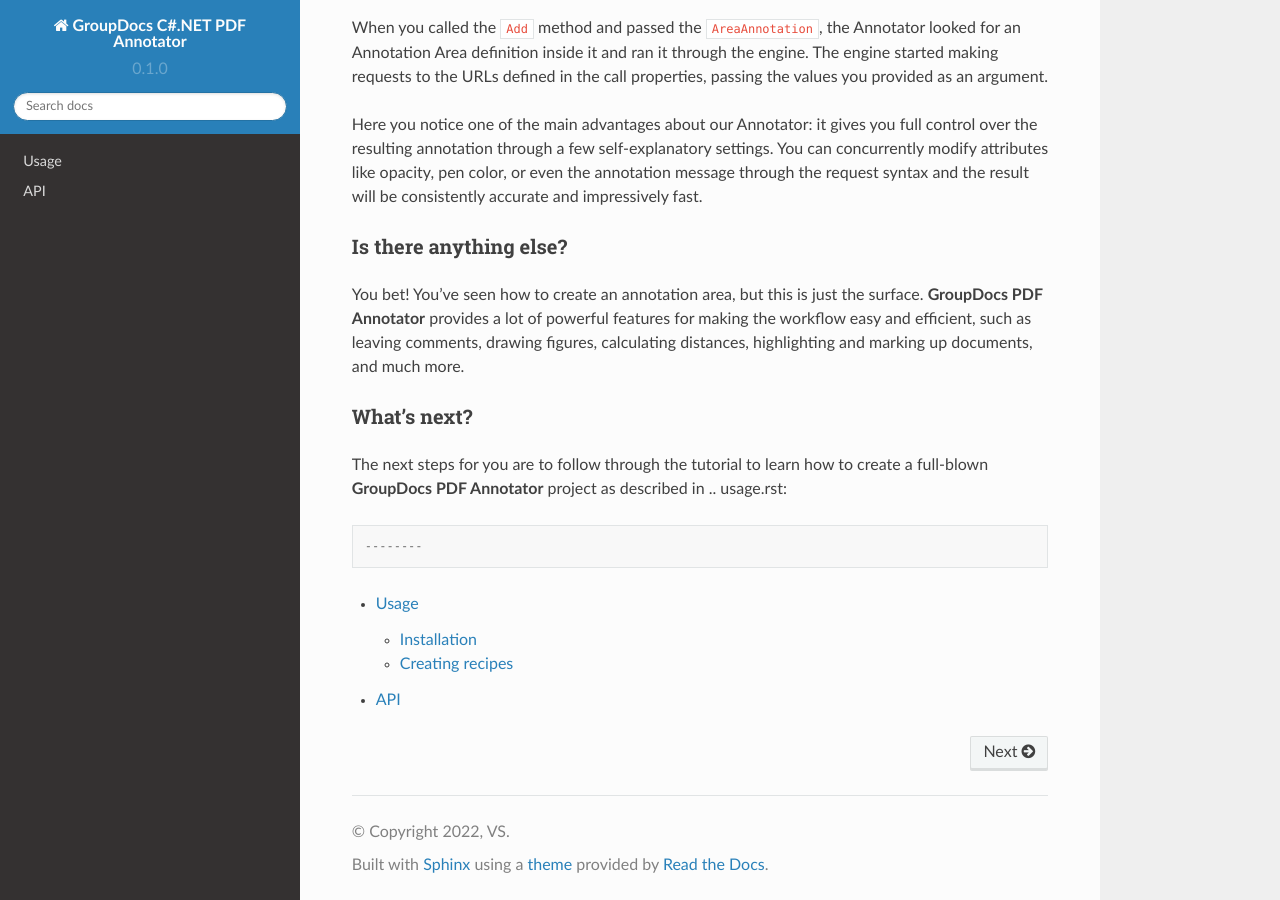
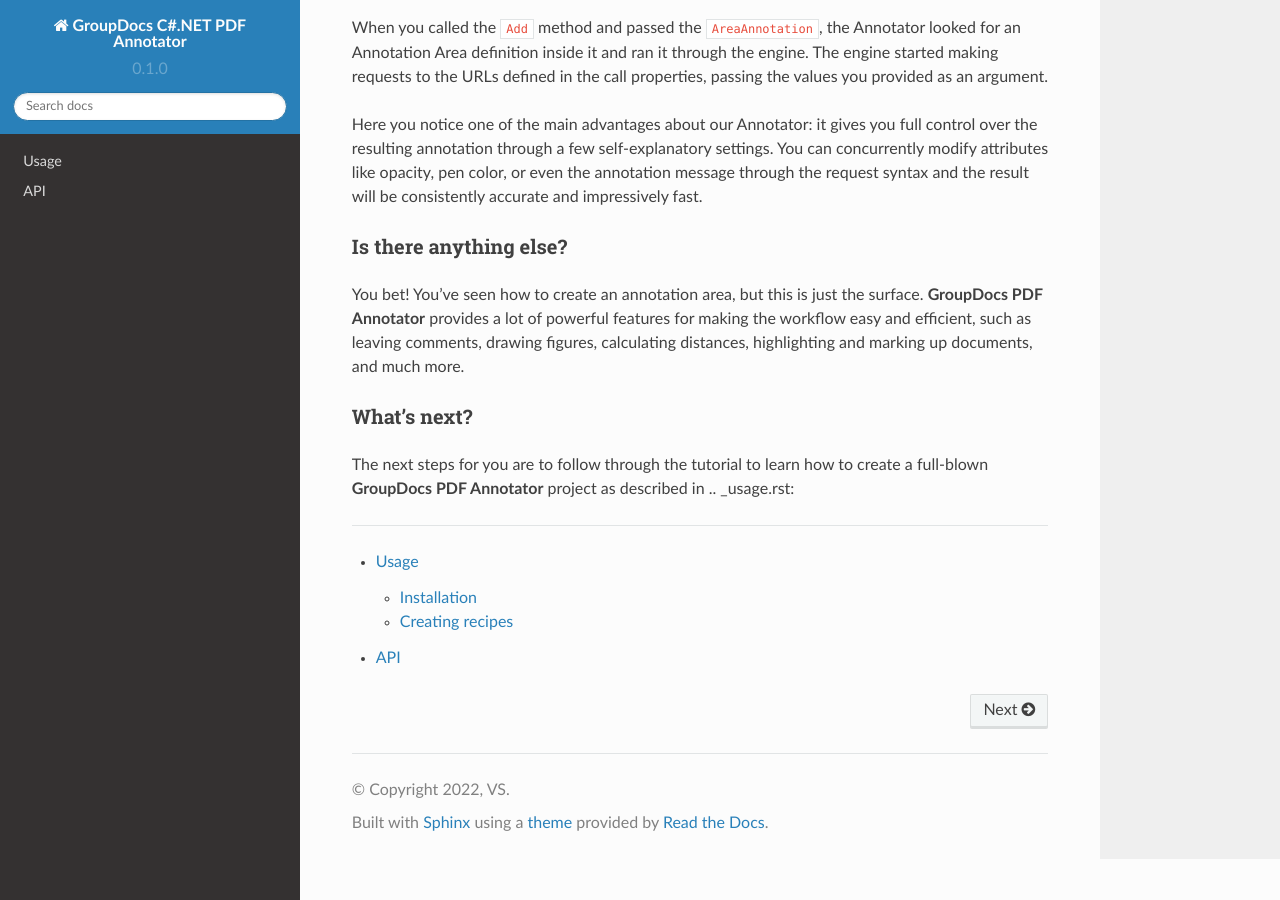
Before and after one commit to vadimsteckler1/asposetest, a Sphinx documentation site: the page built from docs/source/index.rst, in a window 1280 px wide and 900 px high, scrolled down 1230 px. Built offline with Sphinx 7.4.7 and the Read the Docs theme 2.0.0, drawn with Linux system fonts in a browser that asks for light colours.

```diff
--- a/docs/source/index.rst
+++ b/docs/source/index.rst
@@ -58,7 +58,7 @@ You bet! You’ve seen how to create an annotation area, but this is just the su
 
 What's next?
 -------------------
-The next steps for you are to follow through the tutorial to learn how to create a full-blown **GroupDocs PDF Annotator** project as described in .. usage.rst::
+The next steps for you are to follow through the tutorial to learn how to create a full-blown **GroupDocs PDF Annotator** project as described in .. _usage.rst:
 
 --------
 
```
